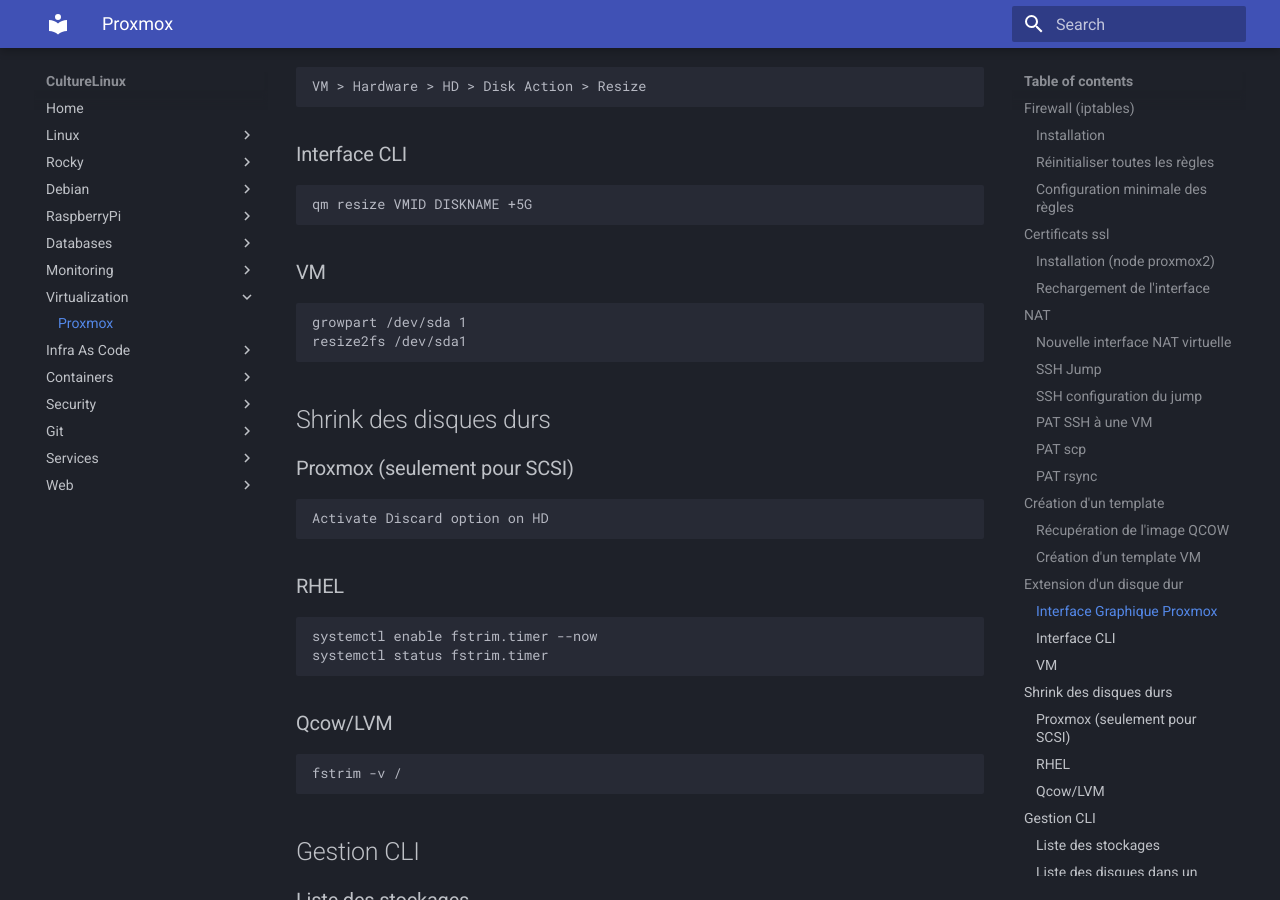
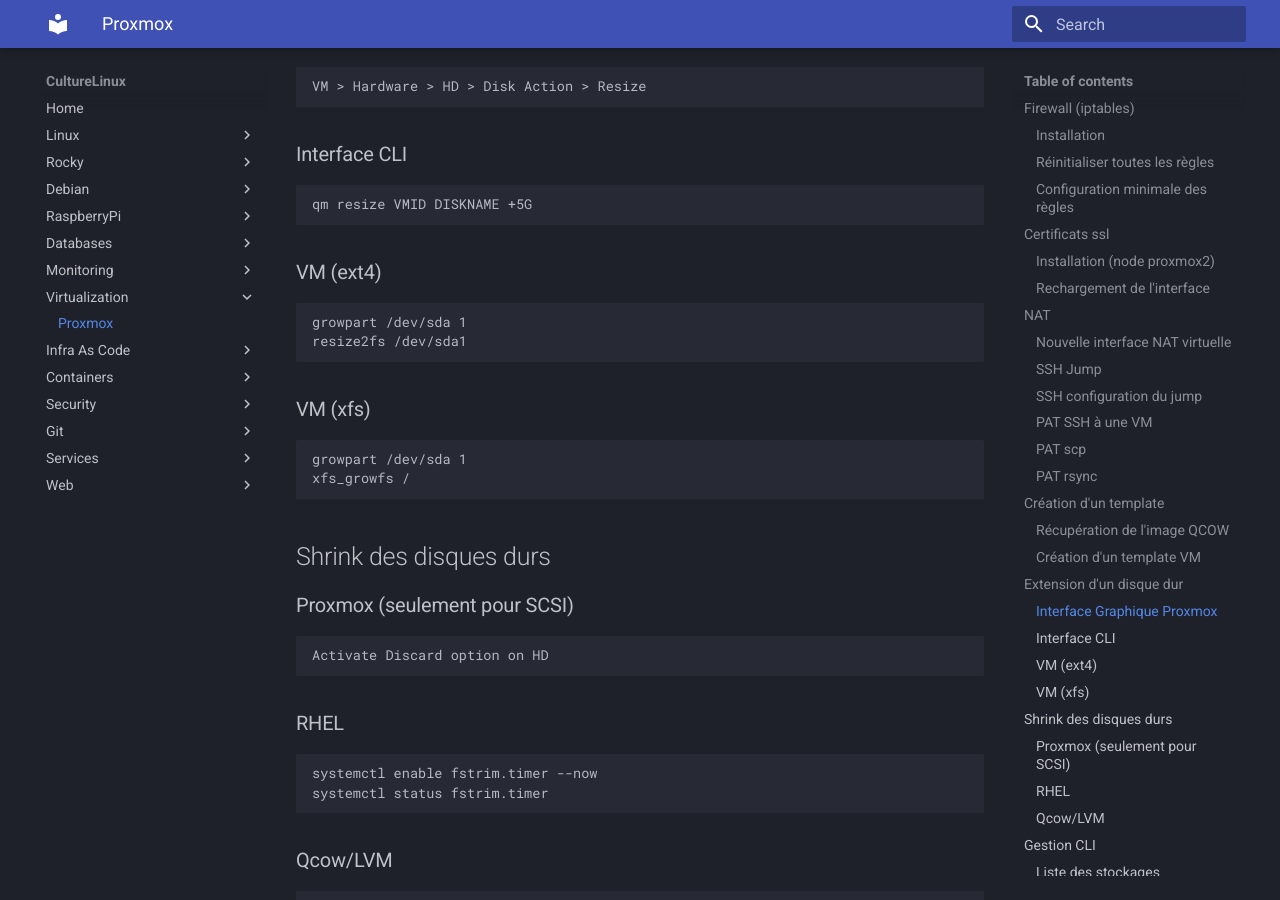
Before and after one commit to CultureLinux/doc, an MkDocs documentation site: the page built from docs/virtualization/proxmox.md, in a window 1280 px wide and 900 px high, scrolled down 2737 px. Built offline with MkDocs 1.6.1 and Material for MkDocs 9.7.7, drawn with Linux system fonts in a browser that asks for light colours.

Commit message:
resize proxmox disk xfs

```diff
--- a/docs/virtualization/proxmox.md
+++ b/docs/virtualization/proxmox.md
@@ -101,9 +101,12 @@
     VM > Hardware > HD > Disk Action > Resize
 ### Interface CLI
     qm resize VMID DISKNAME +5G
-### VM
+### VM (ext4)
     growpart /dev/sda 1
     resize2fs /dev/sda1
+### VM (xfs)
+    growpart /dev/sda 1
+    xfs_growfs /
 
 ## Shrink des disques durs
 ### Proxmox (seulement pour SCSI)
```
